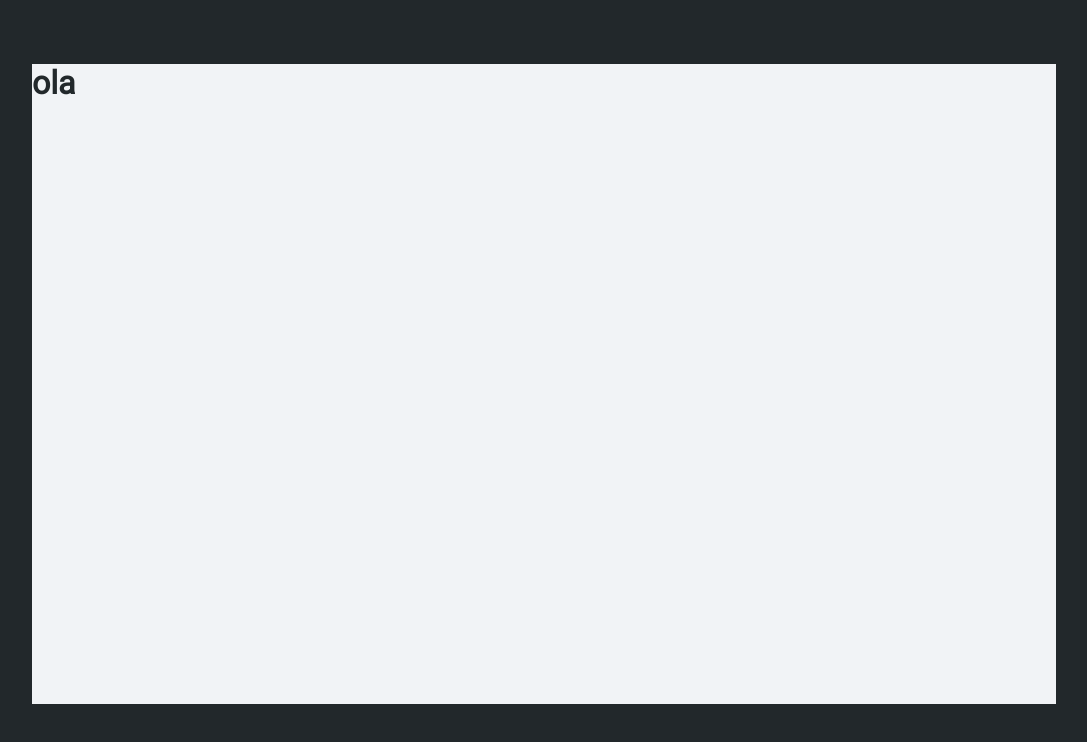
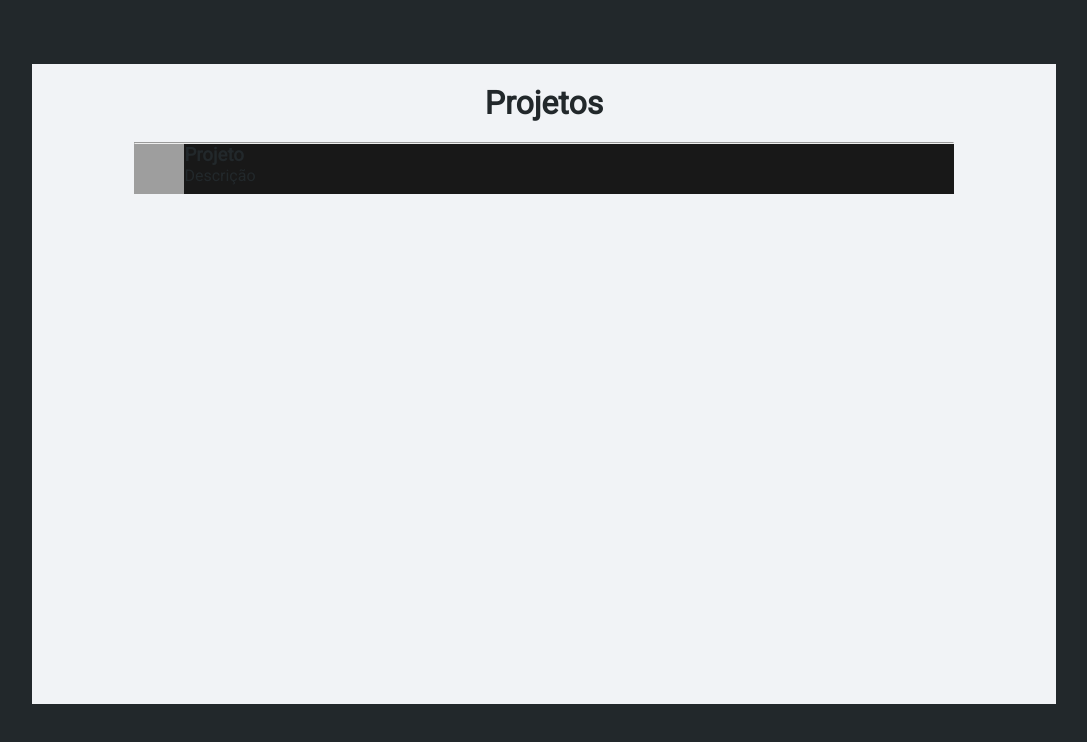
Before and after one commit to rodcordeiro/myPage, a React (Create React App) app: page /projetos in a window 1280 px wide. Shown: the top 742 px of the page, without its empty margins (96-1183 px from the left). Built offline with nearby package versions, Linux system fonts and the light colour scheme; grey boxes are pictures that could not be loaded.

Commit message:
Edit metatags

```diff
--- a/public/index.html
+++ b/public/index.html
@@ -2,19 +2,33 @@
 <html lang="en">
   <head>
     <meta charset="utf-8" />
-    <link rel="icon" href="%PUBLIC_URL%/favicon.ico" />
+
     <meta name="viewport" content="width=device-width, initial-scale=1" />
-    <meta name="theme-color" content="#000000" />
+    <meta name="theme-color" content="#181818" />
     <meta
       name="description"
       content="Web site created using create-react-app"
     />
-    <link rel="apple-touch-icon" href="%PUBLIC_URL%/logo192.png" />
     <!--
       manifest.json provides metadata used when your web app is installed on a
       user's mobile device or desktop. See https://developers.google.com/web/fundamentals/web-app-manifest/
     -->
-    <link rel="manifest" href="%PUBLIC_URL%/manifest.json" />
+    <link rel="apple-touch-icon" sizes="57x57" href="HTTPS://rodcordeiro.github.io/shares/favicons/favicon-rc/apple-icon-57x57.png">
+    <link rel="apple-touch-icon" sizes="60x60" href="HTTPS://rodcordeiro.github.io/shares/favicons/favicon-rc/apple-icon-60x60.png">
+    <link rel="apple-touch-icon" sizes="72x72" href="HTTPS://rodcordeiro.github.io/shares/favicons/favicon-rc/apple-icon-72x72.png">
+    <link rel="apple-touch-icon" sizes="76x76" href="HTTPS://rodcordeiro.github.io/shares/favicons/favicon-rc/apple-icon-76x76.png">
+    <link rel="apple-touch-icon" sizes="114x114" href="HTTPS://rodcordeiro.github.io/shares/favicons/favicon-rc/apple-icon-114x114.png">
+    <link rel="apple-touch-icon" sizes="120x120" href="HTTPS://rodcordeiro.github.io/shares/favicons/favicon-rc/apple-icon-120x120.png">
+    <link rel="apple-touch-icon" sizes="144x144" href="HTTPS://rodcordeiro.github.io/shares/favicons/favicon-rc/apple-icon-144x144.png">
+    <link rel="apple-touch-icon" sizes="152x152" href="HTTPS://rodcordeiro.github.io/shares/favicons/favicon-rc/apple-icon-152x152.png">
+    <link rel="apple-touch-icon" sizes="180x180" href="HTTPS://rodcordeiro.github.io/shares/favicons/favicon-rc/apple-icon-180x180.png">
+    <link rel="icon" type="image/png" sizes="192x192"  href="HTTPS://rodcordeiro.github.io/shares/favicons/favicon-rc/android-icon-192x192.png">
+    <link rel="icon" type="image/png" sizes="32x32" href="HTTPS://rodcordeiro.github.io/shares/favicons/favicon-rc/favicon-32x32.png">
+    <link rel="icon" type="image/png" sizes="96x96" href="HTTPS://rodcordeiro.github.io/shares/favicons/favicon-rc/favicon-96x96.png">
+    <link rel="icon" type="image/png" sizes="16x16" href="HTTPS://rodcordeiro.github.io/shares/favicons/favicon-rc/favicon-16x16.png">
+    <meta name="msapplication-TileImage" content="HTTPS://rodcordeiro.github.io/shares/favicons/favicon-rc/ms-icon-144x144.png">
+    <link rel="shortcut icon" href="HTTPS://rodcordeiro.github.io/shares/favicons/favicon-rc/favicon.ico" />
+    <link rel="manifest" href="HTTPS://rodcordeiro.github.io/shares/favicons/favicon-rc/manifest.json">
     <!--
       Notice the use of %PUBLIC_URL% in the tags above.
       It will be replaced with the URL of the `public` folder during the build.
@@ -24,7 +38,7 @@
       work correctly both with client-side routing and a non-root public URL.
       Learn how to configure a non-root public URL by running `npm run build`.
     -->
-    <title>React App</title>
+    <title>Cordeiro's DEV</title>
   </head>
   <body>
     <noscript>You need to enable JavaScript to run this app.</noscript>
--- a/src/global.css
+++ b/src/global.css
@@ -19,7 +19,7 @@ body{
 	height:80vh;
 	width: 80%;
 	margin: 5% auto;
-	/*border: 1px solid;*/
+	/* border: 1px solid; */
 	display: flex;
 	flex:1;
 	flex-direction: row;
--- a/src/pages/Main/index.js
+++ b/src/pages/Main/index.js
@@ -66,7 +66,7 @@ export default function MainPage(){
         <div id="container">
 		<img src="https://rodcordeiro.github.io/shares/img/eu.jpg" alt="Minha foto" />
 
-        <div id="data" class="data">
+        <div id="data">
 			<h2>
 				Rodrigo Cordeiro
 			</h2>
--- a/src/pages/Main/style.css
+++ b/src/pages/Main/style.css
@@ -2,31 +2,31 @@ img{
 	height: 100%;
 	width: auto;
 }
-.data {
+#data {
 	flex-wrap: wrap;
 	width: auto;
 	max-width: 50%;
 	margin: 5%;
 }
-.data h2{
+#data h2{
 	font-size: 40px;
 	font-family: 'Source Code Pro', monospace;
 	padding: 10px;
 }
-.data h3{
+#data h3{
 	margin-top: 5px;
 }
-.data h3::before{
+#data h3::before{
 	content: '→';
 	position: relative;
 	top: -2px;
 }
-.data p{
+#data p{
 	font-family: 'Source Code Pro', monospace;
 	text-align: justify;
 	padding: 20px;
 }
-.data p::first-letter{
+#data p::first-letter{
 	font-size:18px ;
 }
 .links{
@@ -50,6 +50,7 @@ button{
     -7px -7px 20px rgba(255, 255, 255,1),
     inset 0px 0px 4px rgba(255, 255, 255,.2);
 	transition: box-shadow 0.1s ease-in-out;
+	cursor: pointer;
 }
 button:active {
 	border: none;
@@ -77,7 +78,7 @@ button:active {
 		width: 70%;
 		margin: 20px auto;
 	}
-	.data {
+	#data {
 		flex-wrap: wrap;
 		width: 100%;
 		max-width: 90%;
--- a/src/pages/Projetos/index.js
+++ b/src/pages/Projetos/index.js
@@ -4,7 +4,21 @@ import './style.css';
 export default function Projetos(){
     return (
         <div id="container">
-            <h1>ola</h1>
+           <div className="projetos">
+               <h1>Projetos</h1>
+               <hr />
+
+                <div className="card">
+                    <img src="https://rodcordeiro.github.io/shares/img/avatar.png" />
+                    <div className="desc">
+                        <h3>Projeto</h3>
+                        <p>
+                            Descrição
+                        </p>
+                    </div>
+                </div>
+
+           </div>
         </div>
     );
 };
--- a/src/pages/Projetos/style.css
+++ b/src/pages/Projetos/style.css
@@ -0,0 +1,21 @@
+.projetos {
+    display: flex;
+    flex-direction: column;
+    width: 80%;
+    margin: 0 auto;
+}
+.projetos h1{
+    text-align: center;
+    padding: 20px;
+}
+
+.projetos .card{
+    background: #181818;
+    display: flex;
+    flex-direction: row;
+}
+
+.card img{
+    height: 50px;
+    width: 50px;
+}
```
Also changed, not shown: public/manifest.json, 2 other files (tests, documents, lock files or other folders).
